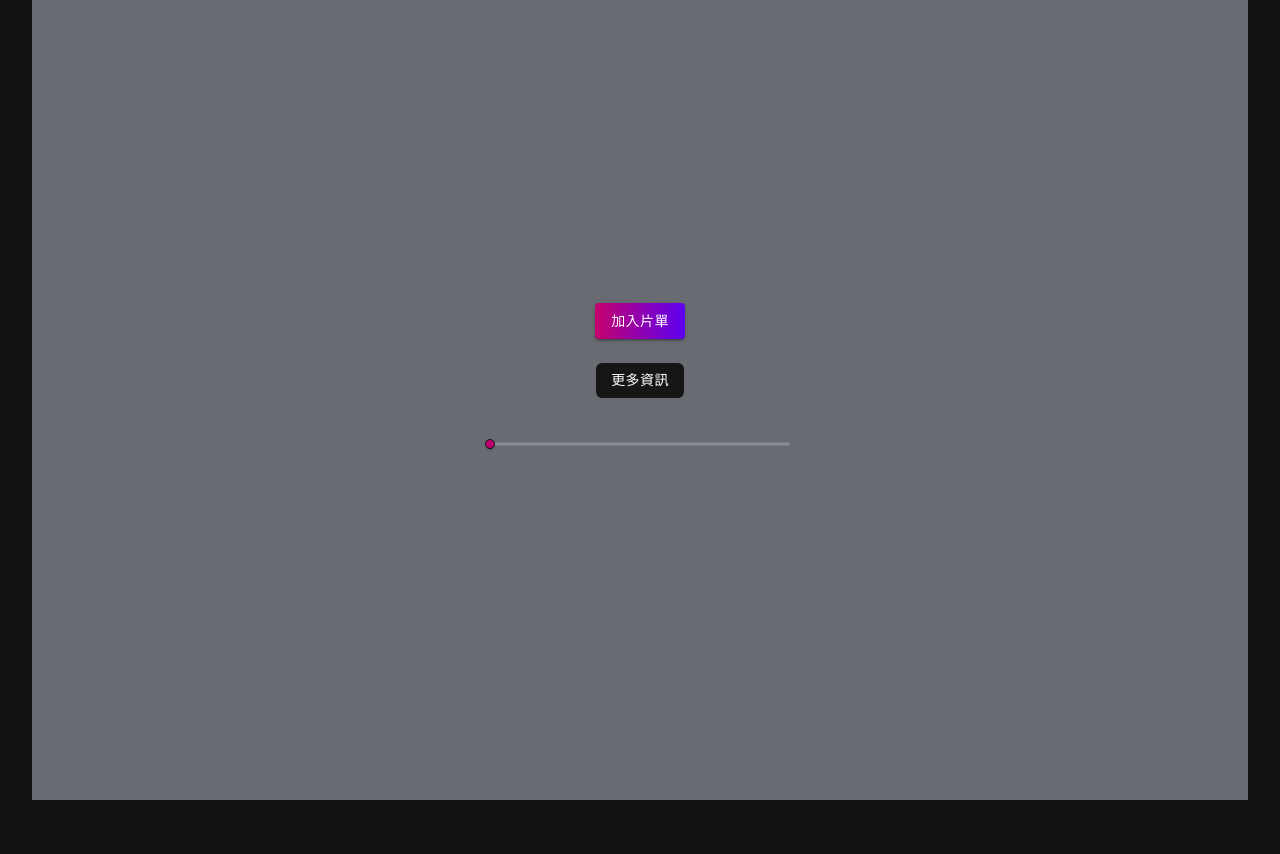
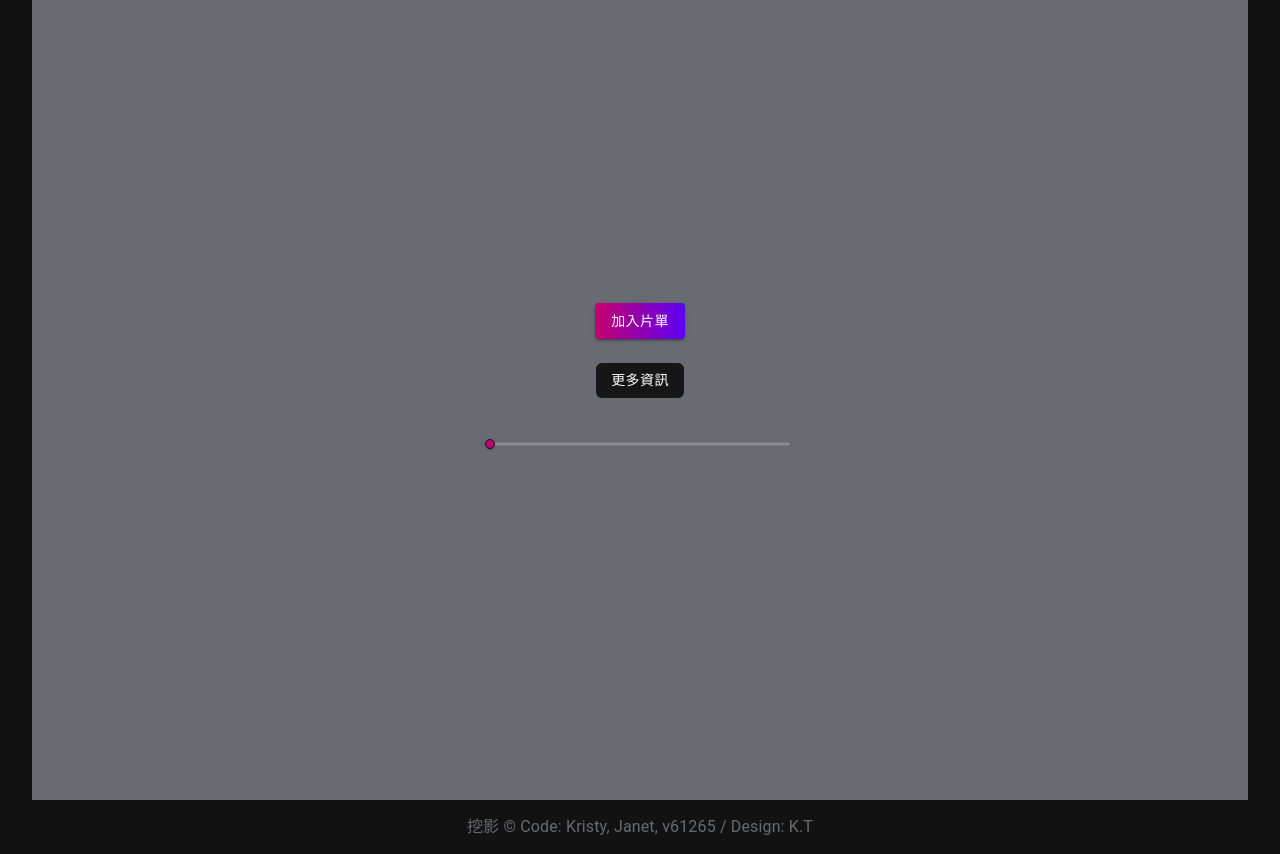
Before and after one commit to dingdingdingliu/movieProject, a Next.js app: page / in a window 1280 px wide. Before the commit the page ends 800 px from the top, so only its background shows below. Built offline with nearby package versions, Linux system fonts and the light colour scheme.

Commit message:
feat(footer): add basic layout with footer

```diff
--- /dev/null
+++ b/components/layout/default.tsx
@@ -0,0 +1,18 @@
+import Footer from './footer'
+
+type Props = {
+  children: JSX.Element,
+};
+
+export default function DefaultLayout ({children}: Props) {
+	return (
+    <>
+      <main>
+        {children}
+      </main>
+      <footer>
+        <Footer/>
+      </footer>
+    </>
+	)
+}
--- /dev/null
+++ b/components/layout/footer.tsx
@@ -0,0 +1,17 @@
+import { useCallback, useEffect } from "react";
+import { styled } from '@mui/material/styles';
+import Container from '@mui/material/Container';
+import Box from '@mui/material/Box';
+
+const StyledBox = styled(Box)`
+  text-align: center;
+  padding-top: 15px;
+  padding-bottom: 15px;
+`
+
+
+export default function Footer () {
+	return (
+    <StyledBox sx={{ color: 'primary.light' }}>挖影 © Code: Kristy, Janet, v61265 /  Design: K.T</StyledBox>
+	)
+}
--- a/pages/_app.tsx
+++ b/pages/_app.tsx
@@ -1,15 +1,17 @@
 import '../styles/globals.css'
-import type { AppProps } from 'next/app'
 import { ThemeProvider, createTheme } from '@mui/material/styles'
 import { CssBaseline } from '@mui/material'
 import darkThemeOptions from '../styles/theme/darkThemeOptions'
+import { AppPropsWithLayout } from "next/app";
+import { ReactNode } from 'react';
 
-function MyApp({ Component, pageProps }: AppProps) {
+function MyApp({ Component, pageProps }: AppPropsWithLayout) {
+  const getLayout = Component.getLayout || ((page: ReactNode) => page);
   const darkTheme = createTheme(darkThemeOptions)
   return (
     <ThemeProvider theme={darkTheme}>
       <CssBaseline>
-        <Component {...pageProps} />
+        {getLayout(<Component {...pageProps}/>)}
       </CssBaseline>
     </ThemeProvider>
   )
--- a/pages/index.tsx
+++ b/pages/index.tsx
@@ -1,17 +1,18 @@
-import type { NextPage } from 'next'
 import { useState } from "react"
 import Head from 'next/head'
-import Image from 'next/image'
 import styles from '../styles/Home.module.css'
 import { Button } from '@mui/material'
 import ColorSlider from '../components/slider'
+import { NextPageWithLayout } from "next";
+import Layout from '../components/layout/default'
 
-const Home: NextPage = () => {
+
+const Home: NextPageWithLayout = () => {
 	const [value, setValue] = useState<number>(0)
   return (
     <div className={styles.container}>
       <Head>
-        <title>W Movie</title>
+        <title>有影 W Movie</title>
         <meta name='description' content='Generated by create next app' />
         <link rel='icon' href='/favicon.ico' />
       </Head>
@@ -26,4 +27,16 @@ const Home: NextPage = () => {
   )
 }
 
+
+Home.getLayout = function getLayout(page: NextPageWithLayout) {
+  return (
+    <>
+    <Layout>
+    {page}
+  </Layout>
+  </>
+
+  )
+}
+
 export default Home
```
Also changed, not shown: next.d.ts (added, +15 -0 lines).
